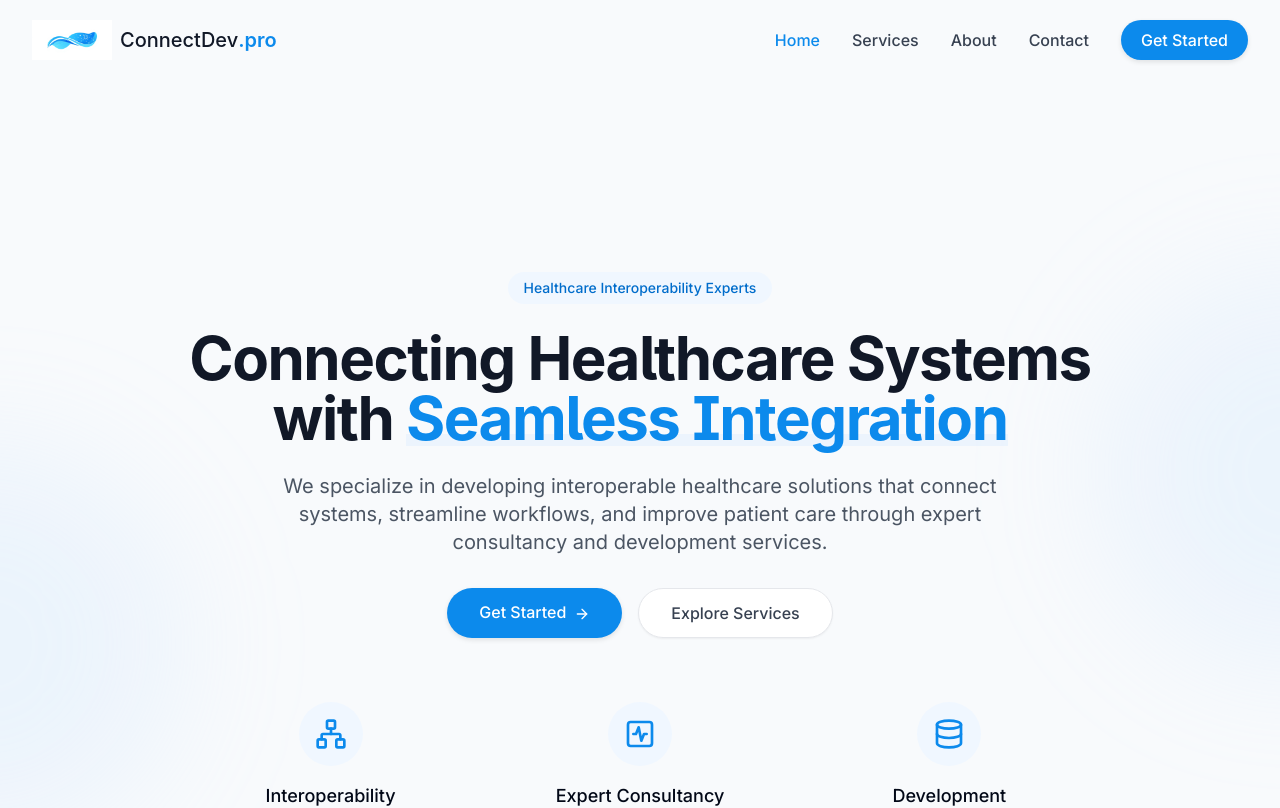
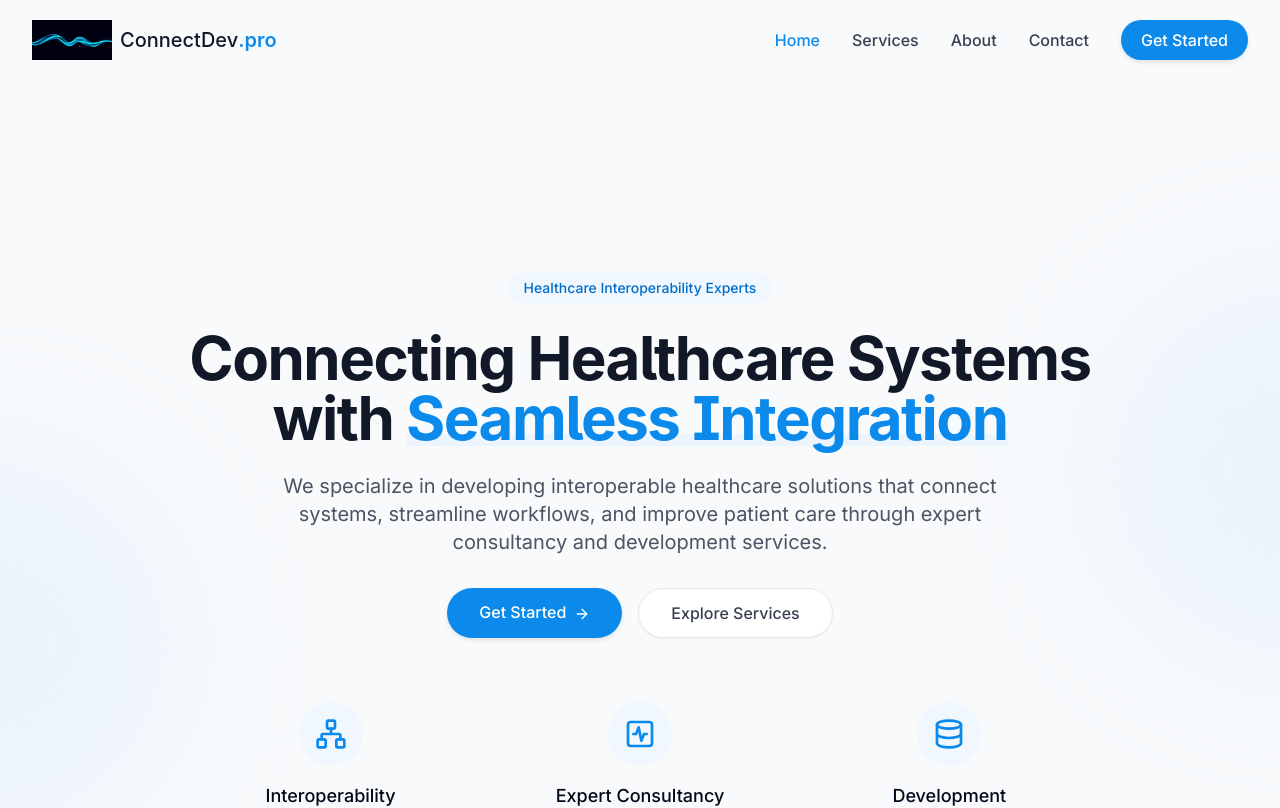
Before and after one commit to wasif-munir/interoperable-nexus, a React (Vite) app: page / in a window 1280 px wide. Shown: the top 808 px of the page. Built offline with nearby package versions, Linux system fonts and the light colour scheme.

Commit message:
Fix logo background
Update logo to have a transparent background to better match page backgrounds.

```diff
--- a/src/components/Footer.tsx
+++ b/src/components/Footer.tsx
@@ -13,7 +13,7 @@ const Footer = () => {
           {/* Company Info */}
           <div>
             <div className="flex items-center mb-5">
-              <img src="/logo.png" alt="ConnectDev.pro" className="h-8 mr-3" />
+              <img src="/logo-transparent.png" alt="ConnectDev.pro" className="h-8 mr-3" />
               <span className="text-xl font-display font-medium">
                 ConnectDev<span className="text-brand-blue-300 font-semibold">.pro</span>
               </span>
--- a/src/components/Navbar.tsx
+++ b/src/components/Navbar.tsx
@@ -50,7 +50,7 @@ const Navbar = () => {
             aria-label="ConnectDev Pro Home"
           >
             <img
-              src="/logo.png"
+              src="/logo-transparent.png"
               alt="ConnectDev.pro"
               className="h-8 sm:h-10"
             />
```
Also changed, not shown: public/logo-transparent.png (added).
